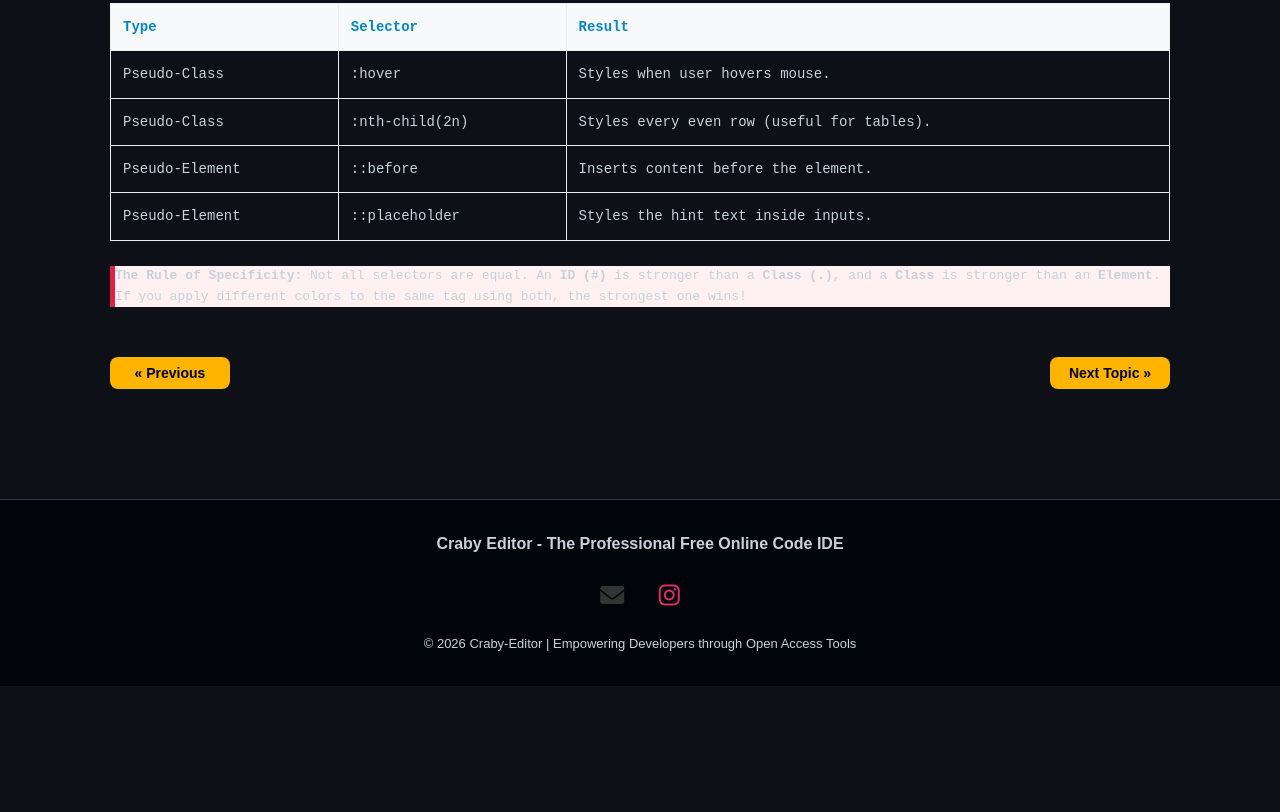
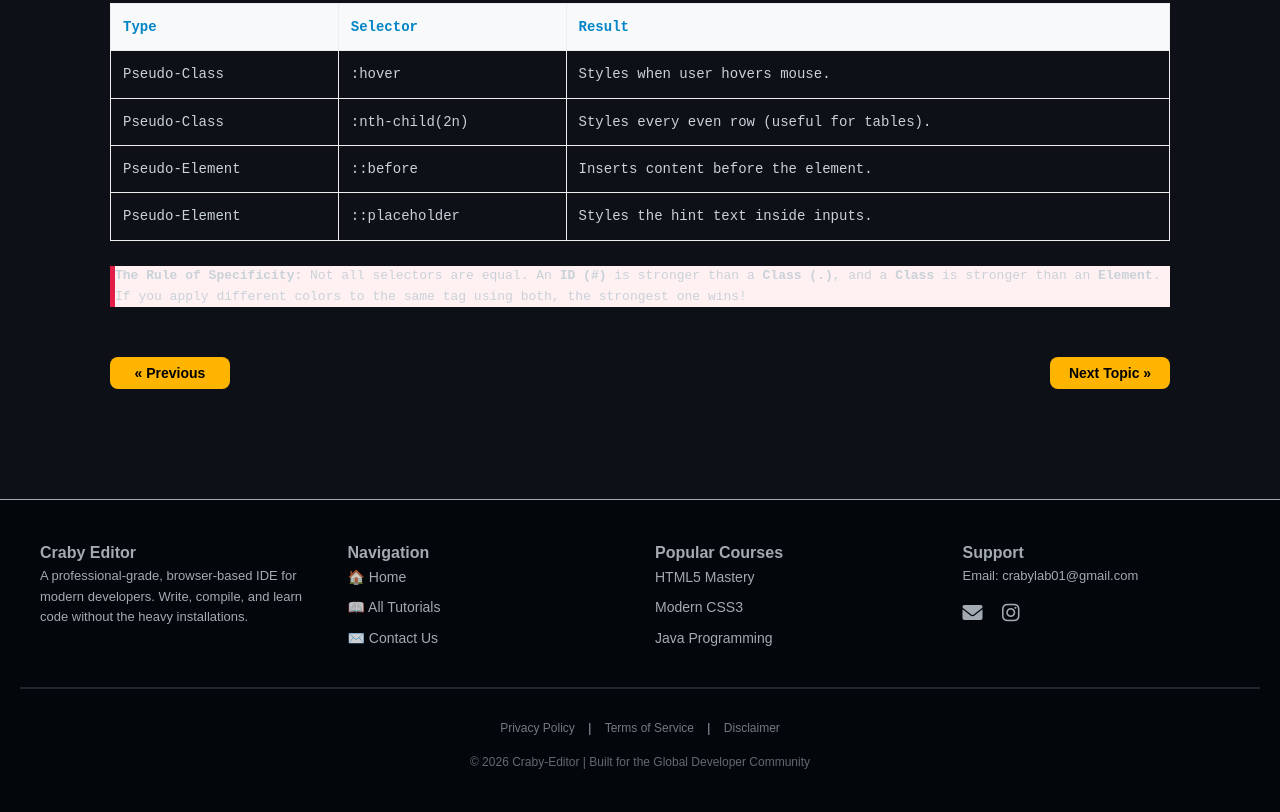
Before and after one commit to angu45/Craby-Editor, a plain HTML site: page tutorials/css/css-selectors.html in a window 1280 px wide. Shown: the part 1666-2478 px from the top of the page. Before the commit the page ends 2352 px from the top, so only its background shows below. Drawn offline with Linux system fonts and the light colour scheme; a script that the page names is missing.

Commit message:
Update css-selectors.html

```diff
--- a/tutorials/css/css-selectors.html
+++ b/tutorials/css/css-selectors.html
@@ -115,20 +115,31 @@
 
 <body>
 
-<header>
+<header style="display: flex; justify-content: space-between; align-items: center; padding: 5px 15px; background: #0a0c10; border-bottom: 1px solid #00ff41;">
+
     <div class="logo-container">
-        <a href="https://craby-editor.vercel.app/">
-            <img src="https://i.ibb.co/4wn3rb7Y/1000176075-removebg-preview.png" alt="Craby Editor Logo">
+        <a href="https://craby-editor.vercel.app/" target="_blank">
+            <img src="https://i.ibb.co/4wn3rb7Y/1000176075-removebg-preview.png" alt="Logo" s>
         </a>
     </div>
+
     <div class="header-actions">
-        <button class="icon-btn" onclick="toggleSettings()" title="Settings">
-            <i class="fas fa-cog"></i>
+
+        <a href="tutorials/html/tutorial.html" class="icon-btn">
+            <i class="fas fa-book" ></i> TUTORIAL
+        </a>
+
+        <a href="contact.html" class="icon-btn" >
+            <i class="fas fa-envelope" ></i>
+        </a>
+
+
+        <button class="icon-btn" onclick="toggleSettings()" >
+            <i class="fas fa-sliders-h"></i>
         </button>
+
     </div>
-</header>
-
-<div class="section">
+</header><div class="section">
     <div class="nav-container">
         <button class="btn nav-btn-fix" onclick="window.location.href='/tutorials/css/css-intro.html'">« Previous</button>
         <button class="btn nav-btn-fix" onclick="window.location.href='/tutorials/css/css-boxmodel.html'">Next »</button>
@@ -293,14 +304,53 @@ img[alt*="logo"] { width: 100px; }
 
 <link rel="stylesheet" href="https://cdnjs.cloudflare.com/ajax/libs/font-awesome/6.0.0/css/all.min.css">
 
-<div class="footer" style="text-align: center; padding: 30px; font-family: sans-serif; line-height: 1.8;">
-    <p><strong>Craby Editor - The Professional Free Online Code IDE</strong></p>
-    <div class="footer-icons" style="margin: 15px 0;">
-        <a href="mailto:crabylab01@gmail.com" style="margin: 0 15px; color: #333; text-decoration: none; font-size: 24px;"><i class="fas fa-envelope"></i></a>
-        <a href="https://www.instagram.com/_omii.cinematics" target="_blank" rel="noopener" style="margin: 0 15px; color: #E1306C; text-decoration: none; font-size: 24px;"><i class="fab fa-instagram"></i></a>
+<footer class="footer" style="text-align: center; padding: 40px 20px; font-family: sans-serif; line-height: 1.6; border-top: 1px solid; opacity: 0.8;">
+
+    <div style="max-width: 1200px; margin: 0 auto; display: grid; grid-template-columns: repeat(auto-fit, minmax(200px, 1fr)); gap: 30px; text-align: left;">
+
+        <div>
+            <p><strong>Craby Editor</strong></p>
+            <p style="font-size: 13px; color: inherit;">A professional-grade, browser-based IDE for modern developers. Write, compile, and learn code without the heavy installations.</p>
+        </div>
+
+        <div>
+            <p><strong>Navigation</strong></p>
+            <ul style="list-style: none; padding: 0; font-size: 14px;">
+                <li style="margin-bottom: 8px;"><a href="index.html" style="text-decoration: none; color: inherit;">🏠 Home</a></li>
+                <li style="margin-bottom: 8px;"><a href="tutorial.html" style="text-decoration: none; color: inherit;">📖 All Tutorials</a></li>
+                <li style="margin-bottom: 8px;"><a href="contact.html" style="text-decoration: none; color: inherit;">✉️ Contact Us</a></li>
+            </ul>
+        </div>
+
+        <div>
+            <p><strong>Popular Courses</strong></p>
+            <ul style="list-style: none; padding: 0; font-size: 14px;">
+                <li style="margin-bottom: 8px;"><a href="tutorials/html/html-intro.html" style="text-decoration: none; color: inherit;">HTML5 Mastery</a></li>
+                <li style="margin-bottom: 8px;"><a href="tutorials/css/css-intro.html" style="text-decoration: none; color: inherit;">Modern CSS3</a></li>
+                <li style="margin-bottom: 8px;"><a href="tutorials/java/java-intro.html" style="text-decoration: none; color: inherit;">Java Programming</a></li>
+            </ul>
+        </div>
+
+        <div>
+            <p><strong>Support</strong></p>
+            <p style="font-size: 13px;">Email: crabylab01@gmail.com</p>
+            <div style="margin-top: 10px;">
+                <a href="mailto:crabylab01@gmail.com" style="margin-right: 15px; color: inherit; font-size: 20px;"><i class="fas fa-envelope"></i></a>
+                <a href="https://www.instagram.com/_omii.cinematics" target="_blank" style="color: inherit; font-size: 20px;"><i class="fab fa-instagram"></i></a>
+            </div>
+        </div>
     </div>
-    <p style="font-size: 13px;">© 2026 Craby-Editor | Empowering Developers through Open Access Tools</p>
-</div>
+
+    <hr style="width: 100%; margin: 30px 0; border: 0.1px solid; opacity: 0.2;">
+
+    <div style="font-size: 12px; margin-bottom: 15px;">
+        <a href="Privacy-Policy.html" style="margin: 0 10px; text-decoration: none; color: inherit; opacity: 0.7;">Privacy Policy</a> |
+        <a href="Terms-of-Service.html" style="margin: 0 10px; text-decoration: none; color: inherit; opacity: 0.7;">Terms of Service</a> |
+        <a href="Disclaimer.html" style="margin: 0 10px; text-decoration: none; color: inherit; opacity: 0.7;">Disclaimer</a>
+    </div>
+
+    <p style="font-size: 12px; opacity: 0.6;">© 2026 Craby-Editor | Built for the Global Developer Community</p>
+</footer>
 
 <script src="/js/script1.js"></script>
 <script src="/js/theme-setting.js"></script>
```
